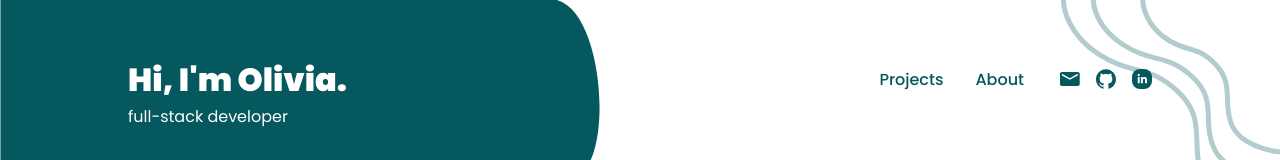
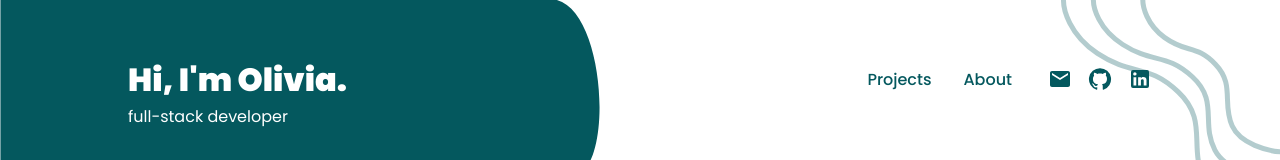
Before and after one commit to olimarie21/ou_portfolio, a Next.js app: page / in a window 1280 px wide. Shown: the top 160 px of the page. Built offline with nearby package versions, Linux system fonts and the light colour scheme.

Commit message:
Updates menu icons with material icons

```diff
--- a/components/header/MobileMenu.js
+++ b/components/header/MobileMenu.js
@@ -1,7 +1,8 @@
-import Image from 'next/image'
 import styled from 'styled-components'
-import { globalColor, H1, font } from '../../styles/Styles'
-import SocialNav from './SocialNav'
+import { globalColor, font } from '../../styles/Styles'
+import GitHubIcon from '@mui/icons-material/GitHub'
+import LinkedInIcon from '@mui/icons-material/LinkedIn'
+import EmailIcon from '@mui/icons-material/Email'
 
 const MobileMenu = () => {
 	return (
@@ -16,30 +17,13 @@ const MobileMenu = () => {
 			</MainMenu>
 			<SocialIcons>
 				<ListItem>
-					<Image
-						src={'/images/Vectoremail.svg'}
-						height={40}
-						width={40}
-						alt='LinkedIn Logo'
-					/>
+					<EmailIcon />
 				</ListItem>
 				<ListItem>
-					<Image
-						src={'/images/Github-Mark.svg'}
-						height={40}
-						width={40}
-						alt='LinkedIn Logo'
-					/>
+					<GitHubIcon />
 				</ListItem>
 				<ListItem>
-					<div className='linkedIn'>
-						<Image
-							src={'/images/linkedin.svg'}
-							height={40}
-							width={40}
-							alt='LinkedIn Logo'
-						/>
-					</div>
+					<LinkedInIcon />
 				</ListItem>
 			</SocialIcons>
 		</Container>
@@ -101,12 +85,5 @@ const ListItem = styled.li`
 	display: flex;
 	justify-content: center;
 	align-items: center;
-
-	.linkedIn {
-		background-color: ${globalColor.primary};
-		border-radius: 8px;
-		height: 40px;
-		width: 40px;
-	}
 `
 export default MobileMenu
--- a/components/header/SocialNav.js
+++ b/components/header/SocialNav.js
@@ -1,35 +1,20 @@
-import Image from 'next/image'
 import styled from 'styled-components'
 import { globalColor, H1, font } from '../../styles/Styles'
+import GitHubIcon from '@mui/icons-material/GitHub'
+import LinkedInIcon from '@mui/icons-material/LinkedIn'
+import EmailIcon from '@mui/icons-material/Email'
 
 const SocialNav = () => {
 	return (
 		<SocialIcons>
 			<ListItem>
-				<Image
-					src={'/images/Vectoremail.svg'}
-					height={20}
-					width={20}
-					alt='LinkedIn Logo'
-				/>
+				<EmailIcon />
 			</ListItem>
 			<ListItem>
-				<Image
-					src={'/images/Github-Mark.svg'}
-					height={20}
-					width={20}
-					alt='LinkedIn Logo'
-				/>
+				<GitHubIcon />
 			</ListItem>
 			<ListItem>
-				<div className='linkedIn'>
-					<Image
-						src={'/images/linkedin.svg'}
-						height={20}
-						width={20}
-						alt='LinkedIn Logo'
-					/>
-				</div>
+				<LinkedInIcon />
 			</ListItem>
 		</SocialIcons>
 	)
@@ -54,13 +39,6 @@ const ListItem = styled.li`
 	display: flex;
 	justify-content: center;
 	align-items: center;
-
-	.linkedIn {
-		background-color: ${globalColor.primary};
-		border-radius: 8px;
-		height: 20px;
-		width: 20px;
-	}
 `
 
 export default SocialNav
```
